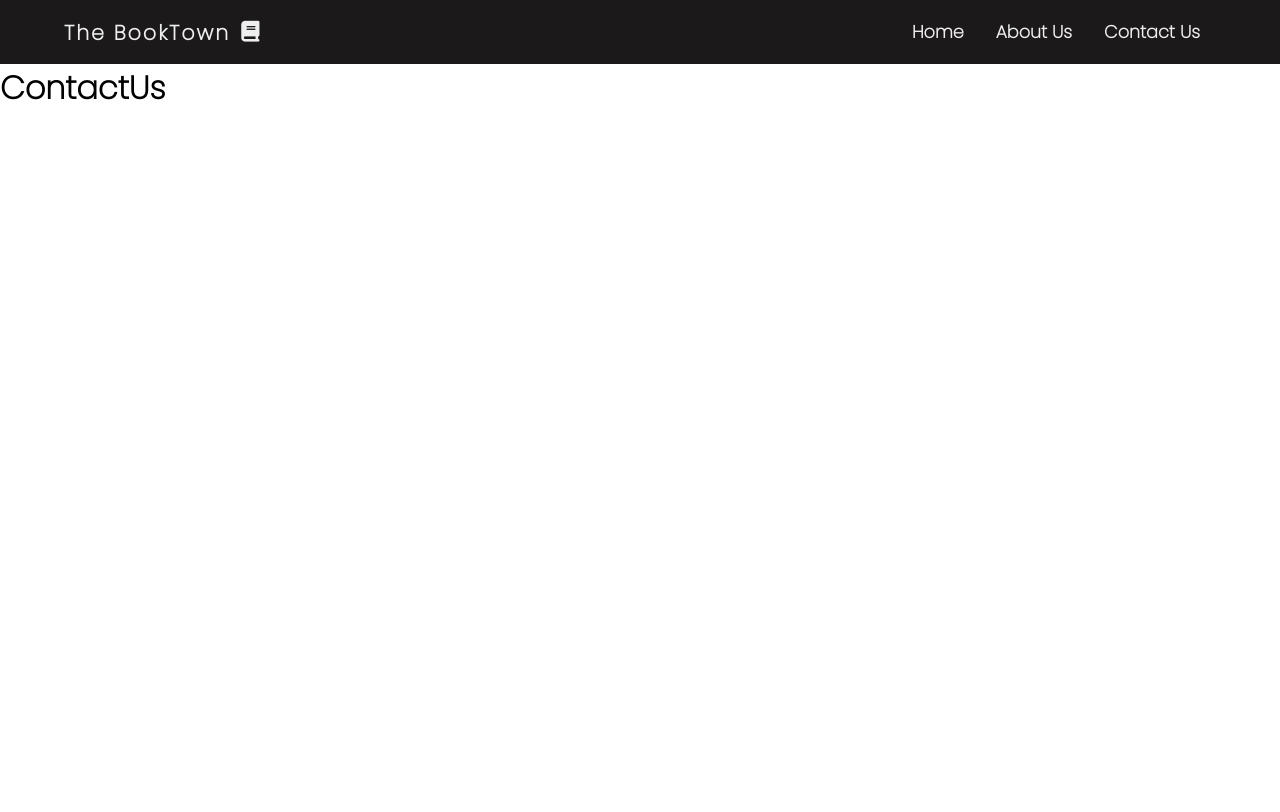
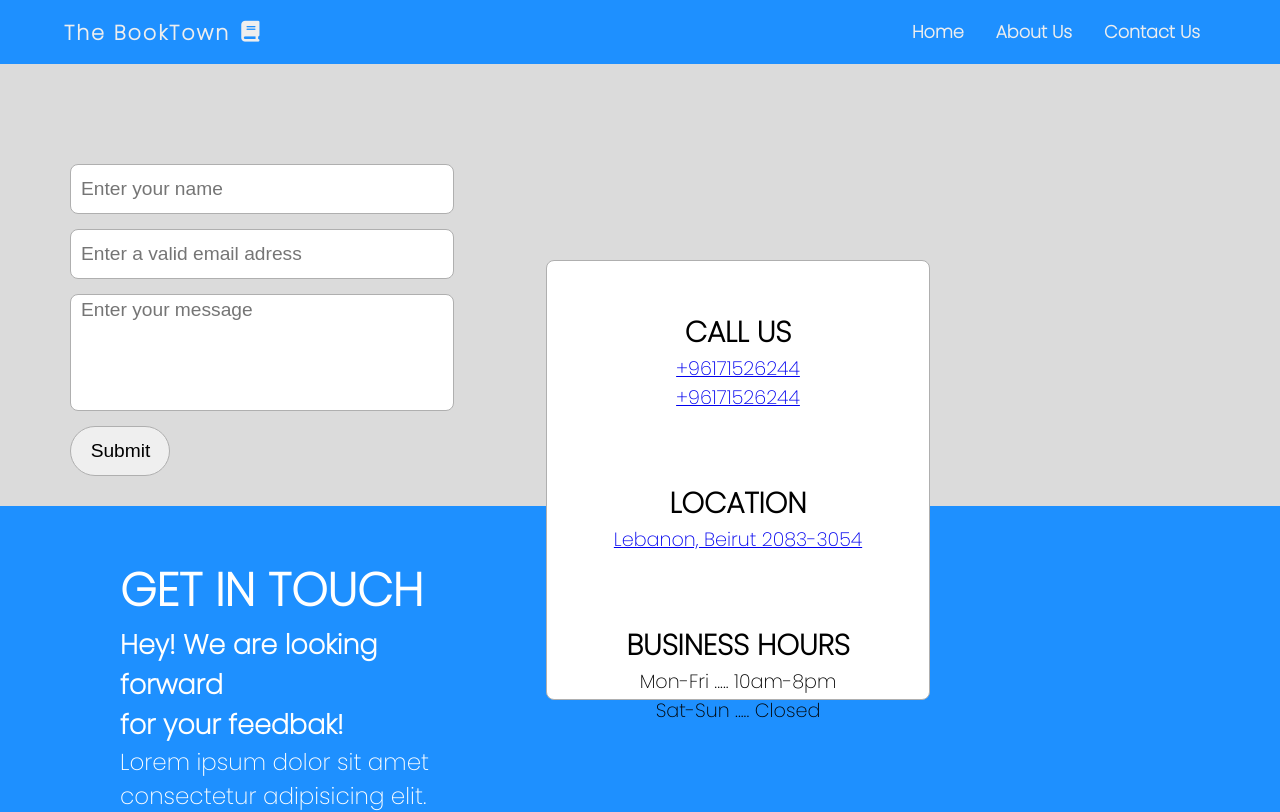
Before and after one commit to Maliks223/The-Book-Town, a React (Create React App) app: page /contact in a window 1280 px wide. Shown: the top 812 px of the page. Built offline with nearby package versions, Linux system fonts and the light colour scheme; a web font is replaced by a local one.

Commit message:
contactUsPage

```diff
--- a/package.json
+++ b/package.json
@@ -10,6 +10,7 @@
     "react-dom": "^18.1.0",
     "react-router-dom": "^6.3.0",
     "react-scripts": "5.0.1",
+    "social-media-icons-react": "^1.1.10",
     "web-vitals": "^2.1.4"
   },
   "scripts": {
--- a/src/App.js
+++ b/src/App.js
@@ -6,8 +6,7 @@ import AboutUs from './pages/AboutUs';
 import ContactUs from './pages/ContactUs';
 
 function App() {
-  return (
-
+  return (<>
       <Router>
         <Navbar/>
         <Routes>
@@ -18,7 +17,7 @@ function App() {
 
 
       </Router>
-
+      </>
 
   );
 }
--- a/src/components/Navbar.css
+++ b/src/components/Navbar.css
@@ -3,7 +3,7 @@ nav{
     justify-content: space-between;
     align-items: center;
     height: 8vh;
-    background-color: #1b1919;
+    background-color: dodgerblue;
     color: #eee;
     padding: 0 4rem;
     position: relative;
--- /dev/null
+++ b/src/components/contactUsPage.css
@@ -0,0 +1,174 @@
+:root{
+    --primary:dodgerblue;
+}
+.wrapper{
+    padding: 0%;
+    background-color: rgb(219, 219, 219);
+}
+.form{
+    display: flex;
+    flex-direction: column;
+    max-width: 30vw;
+    padding-top: 100px;
+    margin-left: 70px;
+    padding-bottom: 10px;
+}
+
+.input1{
+    font-size: larger;
+    border: none;
+    padding-left: 10px;
+    margin-bottom: 15px;
+    height:50px;
+    border-radius: 8px;
+    border: 1px rgb(175, 175, 175) solid;
+}
+
+.input3{
+    padding: 15px 0 100px 10px;
+}
+
+.input4{
+    padding-left: 1px;
+    width: 100px;
+    border-radius: 30px;
+    margin-bottom: 20px;
+    font-weight: 500;
+}
+
+.input4:hover {
+    padding-left: 1px;
+    background-color: var(--primary);
+    color: white;
+
+}
+
+.footer{
+    font-size: larger;
+    color: white;
+    width: 100%;
+    background-color: var(--primary);
+    height: 460px;
+
+}
+
+.footerTxt{
+    font-size: larger;
+    height: 300px;
+    width: 30vw;
+    padding:50px 20px 10px 20px;
+    margin-left: 100px;
+}
+
+.info{
+    border: 1px rgb(175, 175, 175) solid;
+    position: absolute;
+    bottom: 100px;
+    right:350px;
+    height: 55vh;
+    width: 30vw;
+    border-radius: 8px;
+    background-color: white;
+}
+
+.titles{
+    font-size: larger;
+    text-align: center;
+}
+
+.title{
+    padding:50px 10px 20px 10px ;
+}
+
+.socials{
+    display: flex;
+    justify-content: space-evenly;
+    padding: 45px;
+    height: 72px;
+    width: 30vw;
+}
+
+@media (max-width: 576px) {
+
+    .input1:not(:last-child) {
+        width:80vw;
+        padding-left:0px;
+    }
+
+    .info{
+        display: none;
+    }
+
+    .input4{
+        margin-top: 30px;
+        padding-left: 1px;
+    }
+
+    .form{
+        margin-left: 45px;
+        padding-bottom: 30px;
+    }
+
+    .footer{
+        margin-left: 0;
+
+    }
+
+    .footerTxt{
+        font-size: smaller;
+        padding: 10px 10px 10px 20px;
+        width: 100%;
+        margin: auto;
+    }
+    .socials{
+        padding-left:0 ;
+        margin: auto;
+    }
+
+    .footerTxt  p {
+        width: 100vw;
+    }
+
+    .footerTxt  h3 {
+        width: 100vw;
+    }
+
+    .footerTxt  h1 {
+        width: 100vw;
+    }
+}
+
+@media (max-width:768px){
+    .info{
+        display: none;
+    }
+    .footer{
+        height: 650px;
+    }
+    .footerTxt  p {
+        width: 80vw;
+    }
+    .input1{
+
+        margin-left: -15px;
+    }
+
+}
+@media(max-width:992px){
+    .info{
+        position: absolute;
+        right: 100px!important;
+    }
+    .footer{
+        height: 460px;
+    }
+    .input1{
+        width: 45vw;
+        margin-left: -15px;
+    }
+}
+@media(max-width:912px){
+    .footer{
+        height: 850px;
+    }
+}
--- /dev/null
+++ b/src/components/contactUsPage.js
@@ -0,0 +1,73 @@
+import React from "react";
+import "../components/contactUsPage.css";
+import {SocialMediaIconsReact} from 'social-media-icons-react';
+
+
+const contactUsPage = () => {
+  return (
+    <div className="wrapper">
+
+        <div className="form">
+
+            <input className="input1" type="text" placeholder="Enter your name" required ></input>
+             <input className="input1" type="email" placeholder="Enter a valid email adress" required ></input>
+               <input className="input1 input3" type="text" placeholder="Enter your message" required ></input>
+                <input className="input1 input4" name="subject" type="submit" ></input>
+        </div>
+
+      <div>
+            <div className="footer">
+            <div className="footerTxt">
+                <h1>GET IN TOUCH</h1>
+                <h3>Hey! We are looking forward<br>
+                </br> for your feedbak!</h3>
+                <p>
+                    Lorem ipsum dolor sit amet consectetur adipisicing elit. Vero possimus sunt quidem necessitatibus incidunt cupiditate nisi, nemo facere qui cum.
+                </p>
+                <div className="socials">
+                <SocialMediaIconsReact className='social' borderColor="rgba(243,243,243,0.25)" borderWidth="4" borderStyle="solid" icon="twitter" iconColor="rgba(255,255,255,1)" backgroundColor="rgba(26,166,233,1)" iconSize="7" roundness="50%" url="https://some-website.com/my-social-media-url" size="49" />
+                <SocialMediaIconsReact className='social' borderColor="rgba(243,243,243,0.25)" borderWidth="4" borderStyle="solid" icon="facebook" iconColor="rgba(255,255,255,1)" backgroundColor="rgba(26,166,233,1)" iconSize="7" roundness="50%" url="https://some-website.com/my-social-media-url" size="49" />
+                <SocialMediaIconsReact className='social' borderColor="rgba(243,243,243,0.25)" borderWidth="4" borderStyle="solid" icon="linkedin" iconColor="rgba(255,255,255,1)" backgroundColor="rgba(26,166,233,1)" iconSize="7" roundness="50%" url="https://some-website.com/my-social-media-url" size="49" />
+                <SocialMediaIconsReact className='social' borderColor="rgba(243,243,243,0.25)" borderWidth="4" borderStyle="solid" icon="github" iconColor="rgba(255,255,255,1)" backgroundColor="rgba(26,166,233,1)" iconSize="7" roundness="50%" url="https://some-website.com/my-social-media-url" size="49" />
+
+                </div>
+            </div>
+            </div>
+
+            <div className="info">
+
+                <div className="titles">
+
+                    <div className="title">
+                     <h2>CALL US</h2>
+                        <p>
+                        <a href="tel:+96171526244">+96171526244</a><br>
+                         </br><a href="tel:+96171526244">+96171526244</a>
+                        </p>
+                    </div>
+
+                    <div className="title">
+                        <h2>LOCATION</h2>
+                        <p>
+                         <a href="https://www.google.com/maps/@33.8839457,35.5103763,14z" target="_blank"> Lebanon, Beirut 2083-3054 </a>
+                        </p>
+                    </div>
+
+                    <div className="title">
+                     <h2>BUSINESS HOURS </h2>
+                        <p>
+                            Mon-Fri ..... 10am-8pm <br>
+                            </br>Sat-Sun ..... Closed
+                        </p>
+                    </div>
+
+                </div>
+
+
+            </div>
+     </div>
+    </div>
+  );
+};
+
+export default contactUsPage;
--- a/src/pages/ContactUs.js
+++ b/src/pages/ContactUs.js
@@ -1,10 +1,12 @@
-import React, { Component } from 'react';
+import React from "react";
+import ContactUsPage from "../components/contactUsPage";
+
 const ContactUs = () => {
-    return (
-        <div>
-            <h1>ContactUs</h1>
-        </div>
-    );
-}
+  return (
+    <div>
+      <ContactUsPage />
+    </div>
+  );
+};
 
 export default ContactUs;
```
Also changed, not shown: 1 other file (tests, documents, lock files or other folders).
